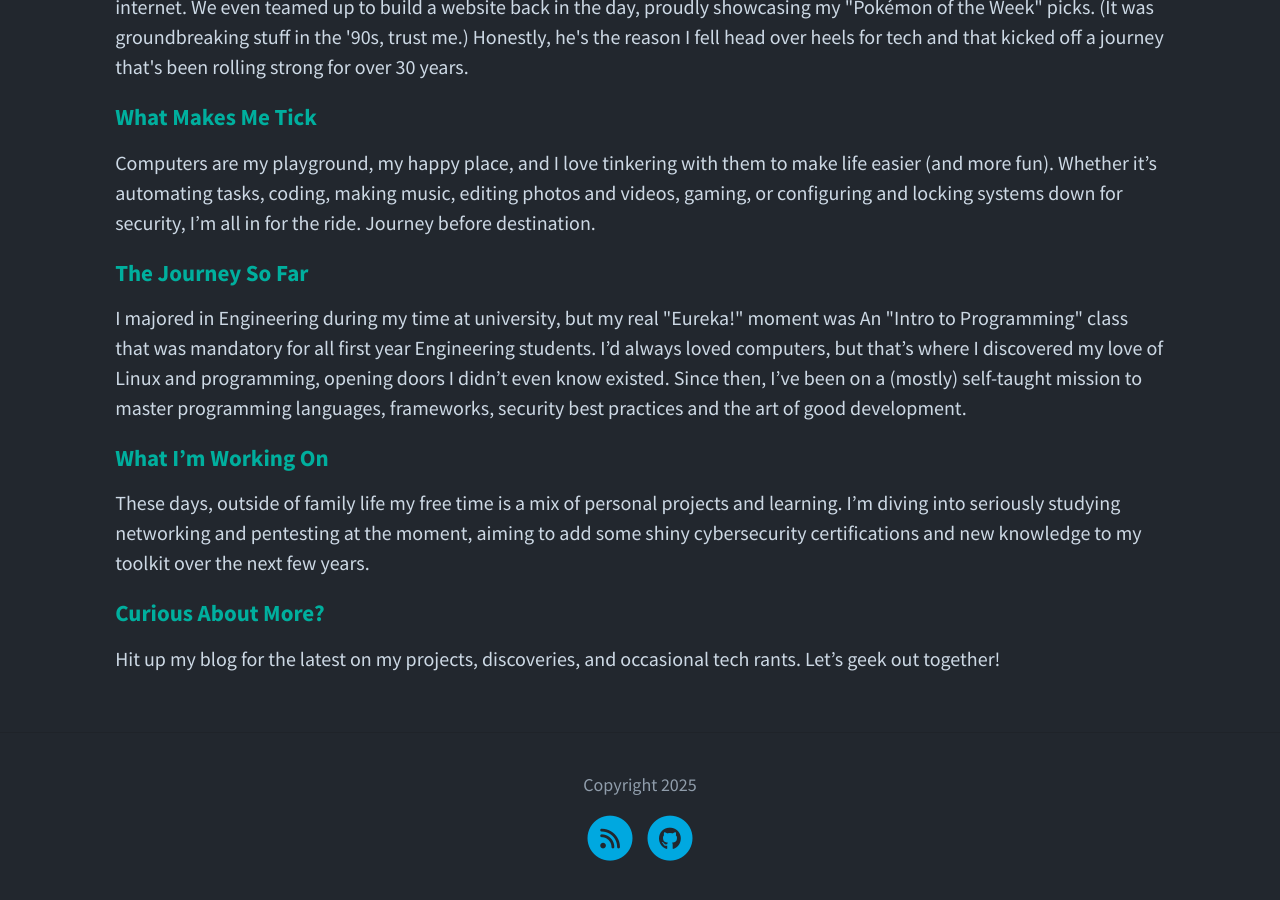
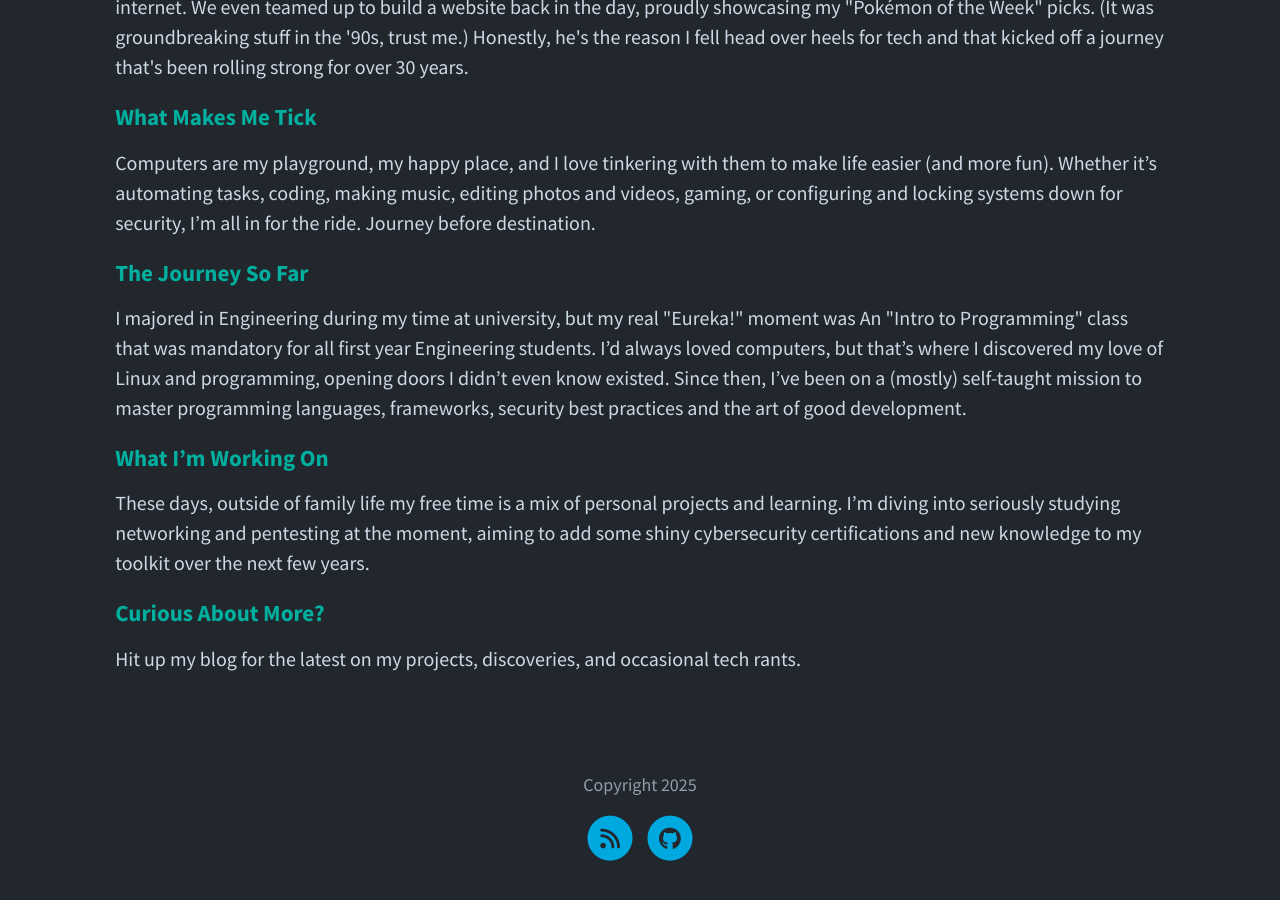
Before and after one commit to davewinton/davewinton.github.io, a Jekyll site: the page built from pages/about.md, in a window 1280 px wide and 900 px high, scrolled down 717 px. Built offline with Jekyll 4.4.1, drawn with Linux system fonts in a browser that asks for light colours; nearby versions of some CDN libraries; library files that are not in the unit come from our copies; comment, search, counter and statistics services are not loaded.

Commit message:
Update about.md

```diff
--- a/pages/about.md
+++ b/pages/about.md
@@ -51,4 +51,4 @@ cybersecurity certifications and new knowledge to my toolkit over the next few y
 #### Curious About More?
 
 Hit up my blog for the latest on my projects, discoveries, and
-occasional tech rants. Let's geek out together!
+occasional tech rants.
```
